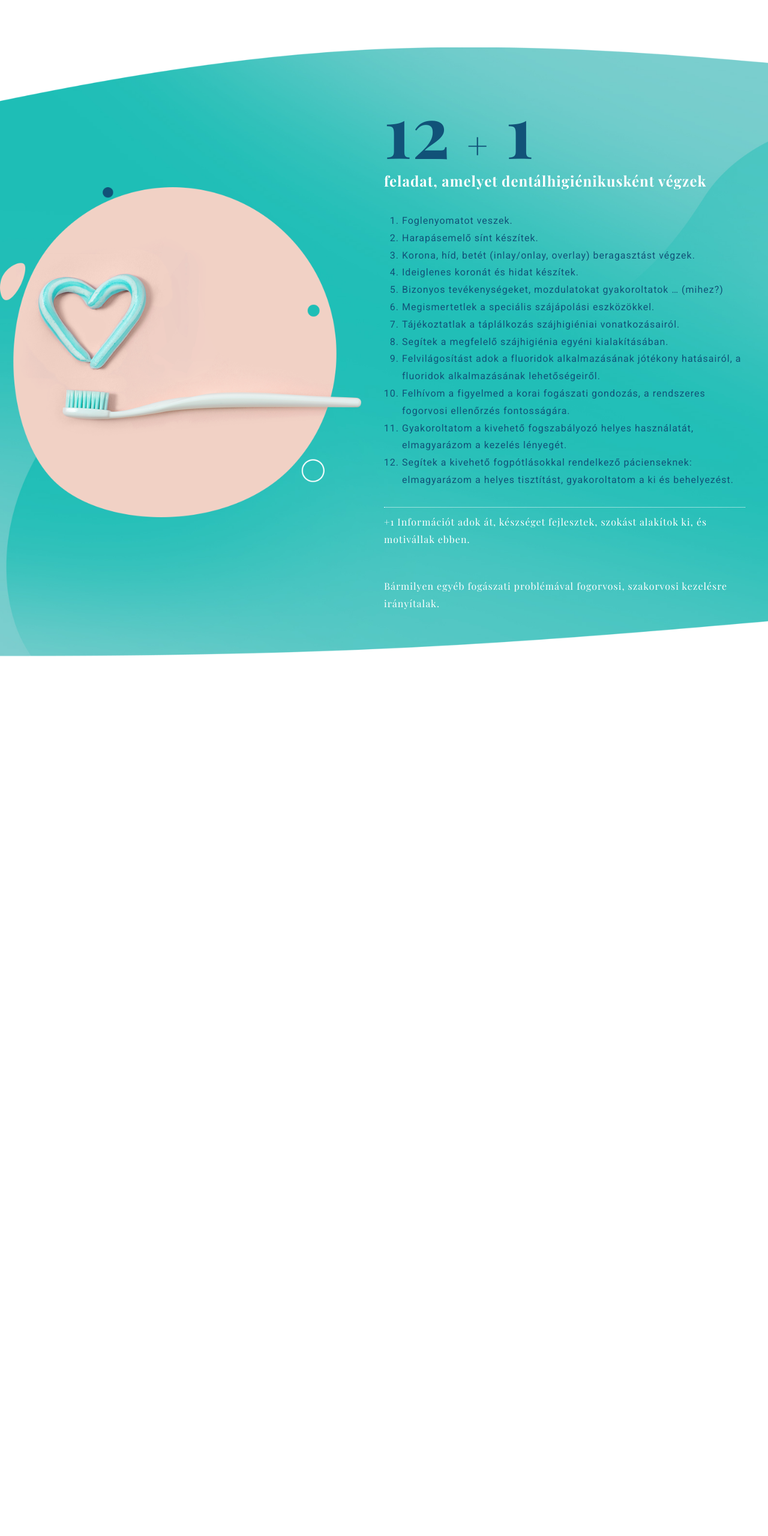
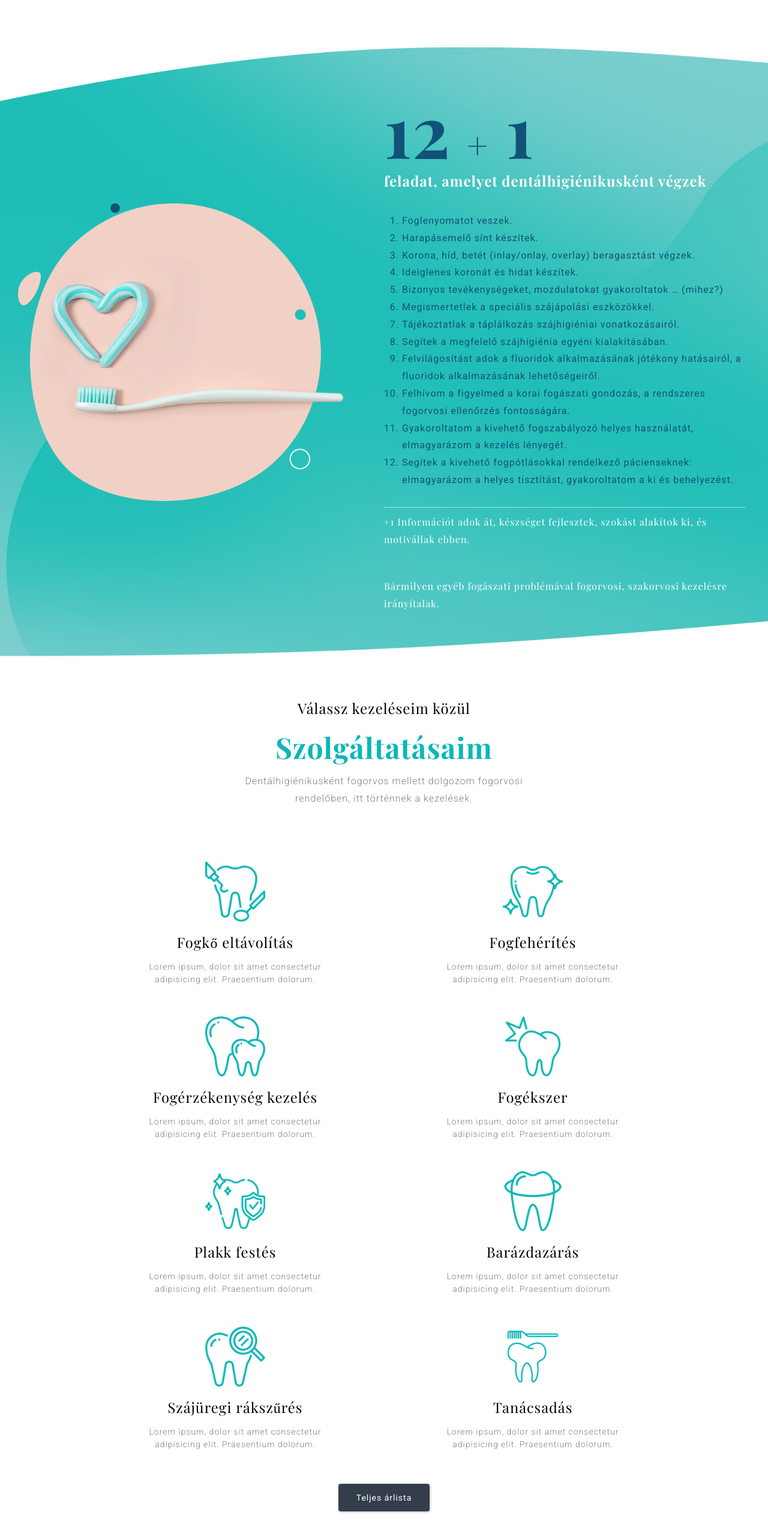
Before and after one commit to GyebnarPeter/dental, a plain HTML site: page index.html in a window 1280 px wide. Shown: the part 1692-4252 px from the top of the page at 60% size. Before the commit the page ends 2787 px from the top, so only its background shows below. Drawn offline with nearby package versions, Linux system fonts and the light colour scheme; a web font is replaced by a local one.

Commit message:
Main and other services section, with mobile and desktop view

```diff
--- a/index.html
+++ b/index.html
@@ -9,7 +9,7 @@
     <link rel="preconnect" href="https://fonts.gstatic.com">
     <link href="https://fonts.googleapis.com/css2?family=Playfair+Display:ital,wght@0,400;0,500;0,600;0,700;0,800;1,400&family=Roboto:ital,wght@0,300;0,400;0,500;0,700;1,400&display=swap" rel="stylesheet">
     <link rel="stylesheet" href="styles/css/style.css">
-    <link rel="shortcut icon" href="img/tooth.png" type="image/x-icon">
+    <link rel="shortcut icon" href="img/favicon.png" type="image/x-icon">
     <title>Dental</title>
 </head>
 <body>
@@ -117,13 +117,12 @@
         </div>
     </section>
 
-    <section class="services">
-        <div class="services__container">
-            <div class="services__other">
-                <div class="services__other__image">
+    <section class="services-other">
+        <div class="services-other__container">
+            <div class="services-other__image">
                 <img src="./img/tooth-brush.png" alt="brush">
             </div>
-                <div class="services__other__text">
+            <div class="services-other__text">
                 <h2>
                     <span>12 <span>+</span> 1</span><br>
                     feladat, amelyet dentálhigiénikusként végzek
@@ -150,6 +149,52 @@
                 <p>Bármilyen egyéb fogászati problémával fogorvosi, szakorvosi kezelésre irányítalak.</p>
             </div>
         </div>
+    </section>
+
+    <section class="services">
+        <div class="services__container">
+            <div class="services__header">
+                <h4>Válassz kezeléseim közül</h4>
+                <h2>Szolgáltatásaim</h2>
+                <p>Dentálhigiénikusként fogorvos mellett dolgozom fogorvosi rendelőben, itt történnek a
+                    kezelések.</p>
+            </div>
+            <div class="services__boxes">
+                <div class="services__box">
+                    <img src="./img/tooth-1.png" alt="teeth">
+                    <h3>Fogkő eltávolítás</h3>
+                    <p>Lorem ipsum, dolor sit amet consectetur adipisicing elit. Praesentium dolorum.</p>
+                </div>
+                <div class="services__box">
+                    <img src="./img/tooth-2.png" alt="teeth">
+                    <h3>Fogfehérítés</h3>
+                    <p>Lorem ipsum, dolor sit amet consectetur adipisicing elit. Praesentium dolorum.</p>                </div>
+                <div class="services__box">
+                    <img src="./img/tooth-3.png" alt="teeth">
+                    <h3>Fogérzékenység kezelés</h3>
+                    <p>Lorem ipsum, dolor sit amet consectetur adipisicing elit. Praesentium dolorum.</p>                </div>
+                <div class="services__box">
+                    <img src="./img/tooth-4.png" alt="teeth">
+                    <h3>Fogékszer</h3>
+                    <p>Lorem ipsum, dolor sit amet consectetur adipisicing elit. Praesentium dolorum.</p>                </div>
+                <div class="services__box">
+                    <img src="./img/tooth-5.png" alt="teeth">
+                    <h3>Plakk festés</h3>
+                    <p>Lorem ipsum, dolor sit amet consectetur adipisicing elit. Praesentium dolorum.</p>                </div>
+                <div class="services__box">
+                    <img src="./img/tooth-6.png" alt="teeth">
+                    <h3>Barázdazárás</h3>
+                    <p>Lorem ipsum, dolor sit amet consectetur adipisicing elit. Praesentium dolorum.</p>                </div>
+                <div class="services__box">
+                    <img src="./img/tooth-7.png" alt="teeth">
+                    <h3>Szájüregi rákszűrés</h3>
+                    <p>Lorem ipsum, dolor sit amet consectetur adipisicing elit. Praesentium dolorum.</p>                </div>
+                <div class="services__box">
+                    <img src="./img/tooth-8.png" alt="teeth">
+                    <h3>Tanácsadás</h3>
+                    <p>Lorem ipsum, dolor sit amet consectetur adipisicing elit. Praesentium dolorum.</p>                </div>
+            </div>
+            <a class="button" href="#">Teljes árlista</a>
         </div>
     </section>
 
--- a/styles/sass/modules/_colors.scss
+++ b/styles/sass/modules/_colors.scss
@@ -1,4 +1,5 @@
 $white: #ffffff;
 $gray: #343d4b;
+$lightgray: #808080;
 $green: #0cb8b6;
 $blue: #115278;
--- a/styles/sass/style.scss
+++ b/styles/sass/style.scss
@@ -51,9 +51,7 @@ body {
     &__logo {
         height: 100%;
 
-        img {
-            height: 100%;
-        }
+        img { height: 100%; }
     }
     &__contact {
         display: flex;
@@ -130,9 +128,7 @@ body {
     &__logo {
         height: 100%;
 
-        img {
-            height: 100%;
-        }
+        img { height: 100%; }
     }
 }
 
@@ -154,12 +150,8 @@ body {
 
 @media screen and (max-width: 992px) {
 
-    .header {
-        display: none;
-    }
-    .mobile-header {
-        display: flex;
-    }
+    .header { display: none; }
+    .mobile-header { display: flex; }
 }
 
 /* WELCOME SCREEN */
@@ -200,9 +192,7 @@ body {
             letter-spacing: 1px;
             font-weight: 300;
         }
-        .button {
-            @include button(modules.$white, modules.$gray);
-        }
+        .button { @include button(modules.$white, modules.$gray); }
     }
 }
 
@@ -213,17 +203,13 @@ body {
 
         &__box {
 
-            h2 {
-                font-size: 8vw;
-            }
+            h2 { font-size: 8vw; }
             p {
                 width: 75%;
                 font-weight: 500;
             }
         }
-        &__box:nth-child(2) {
-            display: none;
-        }
+        &__box:nth-child(2) { display: none; }
     }
 }
 
@@ -243,9 +229,7 @@ body {
         align-items: center;
         flex: 1;
 
-        img {
-            width: 100%;
-        }
+        img { width: 100%; }
     }
     &__text {
         padding: 5vw;
@@ -279,27 +263,21 @@ body {
 
     .about-us {
 
-        &__container {
-            flex-direction: column-reverse;
-        }
+        &__container { flex-direction: column-reverse; }
         &__text {
-            font-size: 2vw;
 
             h1 {
+                font-size: 5vw;
 
-                span {
-                    font-size: 8vw;
+                span { font-size: 8vw; }
             }
-            }
-            img {
-                width: 200px;
-            }
+            img { width: 200px; }
         }
     }
 }
 
-/* SERVICES */
-.services {
+/* SERVICES OTHER */
+.services-other {
     width: 100%;
     background: url("../../img/services-bg.png") no-repeat center top;
     background-size: cover;
@@ -309,29 +287,25 @@ body {
         width: 100%;
         max-width: 1440px;
         margin: 0 auto;
-        //border: 1px solid red;
+        padding: 5vw 0;
+        display: flex;
     }
-    &__other {
-        display: flex;
-        padding: 5vw 0;
-
     &__image {
+        flex-grow: 1;
+        flex-basis: 0;
         display: flex;
         align-items: center;
-            flex: 1;
-            //border: 1px solid red;
+        justify-content: center;
 
-            img {
-                width: 100%;
-            }
+        img { width: 90%; }
     }
     &__text {
+        flex-grow: 1;
+        flex-basis: 0;
         display: flex;
         flex-direction: column;
         justify-content: center;
-            flex: 1;
         padding: 0 3vw;
-            //border: 1px solid red;
 
         h2 {
             color: modules.$white;
@@ -344,27 +318,113 @@ body {
                 font-size: 5em;
                 color: modules.$blue;
 
-                    span {
-                        font-size: .5em;
+                span { font-size: .5em; }
             }
         }
-            }
-
         ol {
             padding-left: 30px;
             color: modules.$blue;
             font-weight: 400;
         }
-
         p {
             padding: 10px 0;
             margin-top: 30px;
             font-family: modules.$title-font;
         }
+        p:nth-of-type(1) { border-top: 1px dotted modules.$white; }
+    }
+}
 
-            p:nth-of-type(1) {
-                border-top: 1px dotted modules.$white;
+@media screen and (max-width: 992px) {
+
+    .services-other {
+
+        &__container { flex-direction: column-reverse; }
+        &__image { padding: 15vw 0; }
+    }
+
+}
+
+/* SERVICES */
+.services {
+
+    &__container {
+        width: 100%;
+        max-width: 1440px;
+        margin: 5vw auto;
+        text-align: center;
+
+        a { @include button(modules.$gray, modules.$white); }
+    }
+
+    &__header {
+        margin-bottom: 5vw;
+
+        h4 {
+            font-family: modules.$title-font;
+            font-size: 1.5em;
+            font-weight: 200;
+        }
+        h2 {
+            font-family: modules.$title-font;
+            color: modules.$green;
+            font-size: 3em;
+        }
+        p {
+            width: 500px;
+            margin: 0 auto;
+            color: modules.$lightgray;
+        }
+    }
+
+    &__boxes {
+        display: grid;
+        grid-template-columns: 1fr 1fr 1fr 1fr;
+        margin-bottom: 3vw;
+    }
+
+    &__box {
+        padding: 2vw;
+        line-height: 1.3;
+        font-size: 14px;
+
+        img {
+            width: 100px;
+        }
+        h3 {
+            font-family: modules.$title-font;
+            font-size: 1.7em;
+            font-weight: 400;
+            margin: 15px 0;
+        }
+        p {
+            color: modules.$lightgray;
+            line-height: 1.5;
+            width: 75%;
+            margin: 0 auto;
         }
     }
 }
+
+@media screen and (max-width: 1440px) {
+
+    .services {
+
+        &__container { max-width: 992px; }
+        &__boxes { grid-template-columns: 1fr 1fr; }
     }
+}
+
+@media screen and (max-width: 768px) {
+
+    .services {
+
+        &__header {
+            h4 { font-size: 5vw; }
+            h2 { font-size: 10vw; }
+            p { width: 90%; }
+        }
+        &__boxes { grid-template-columns: 1fr; }
+        &__box { margin: 25px; }
+    }
+}
```
Also changed, not shown: img/favicon.png (renamed from img/tooth.png), img/tooth-1.png (added), img/tooth-2.png (added), img/tooth-3.png (added), img/tooth-4.png (added), img/tooth-5.png (added), img/tooth-6.png (added), img/tooth-7.png (added), img/tooth-8.png (added), styles/css/style.css, 1 other file. Lines whose indentation alone changed are shown as unchanged.
